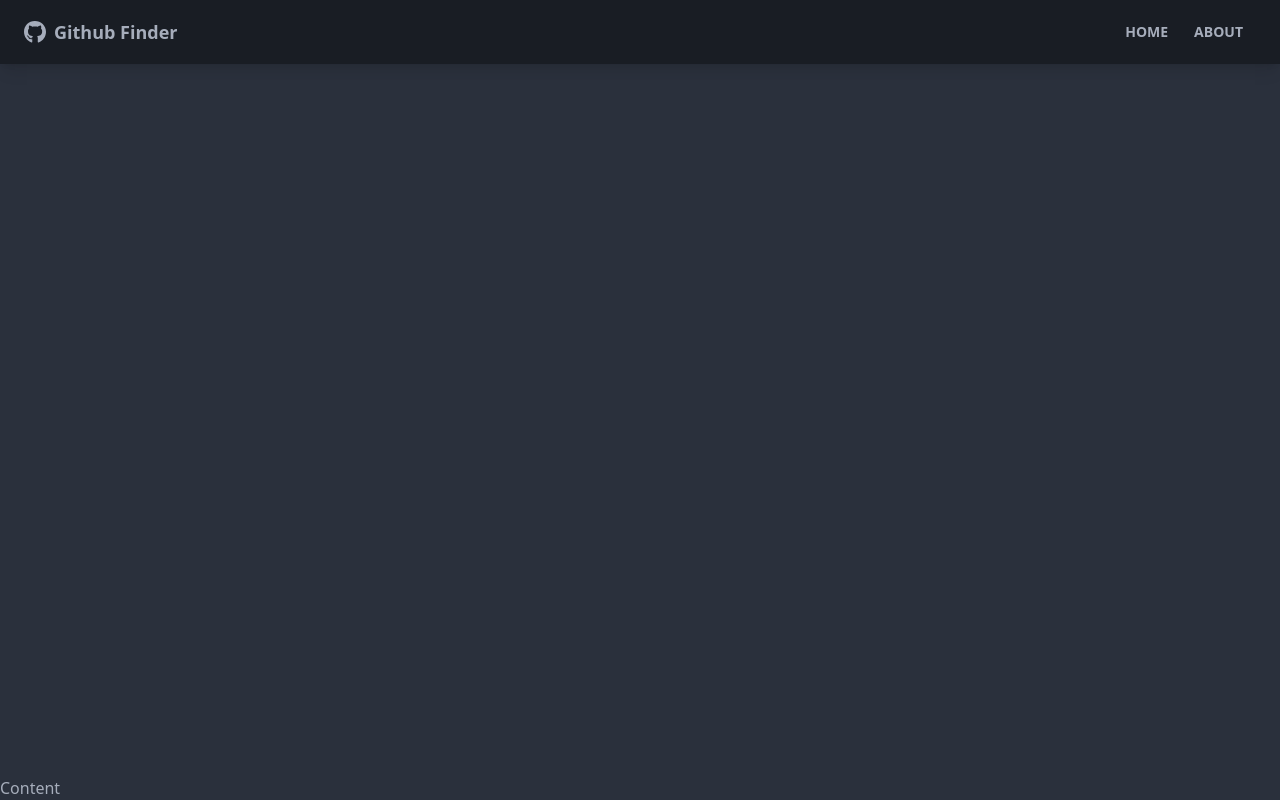
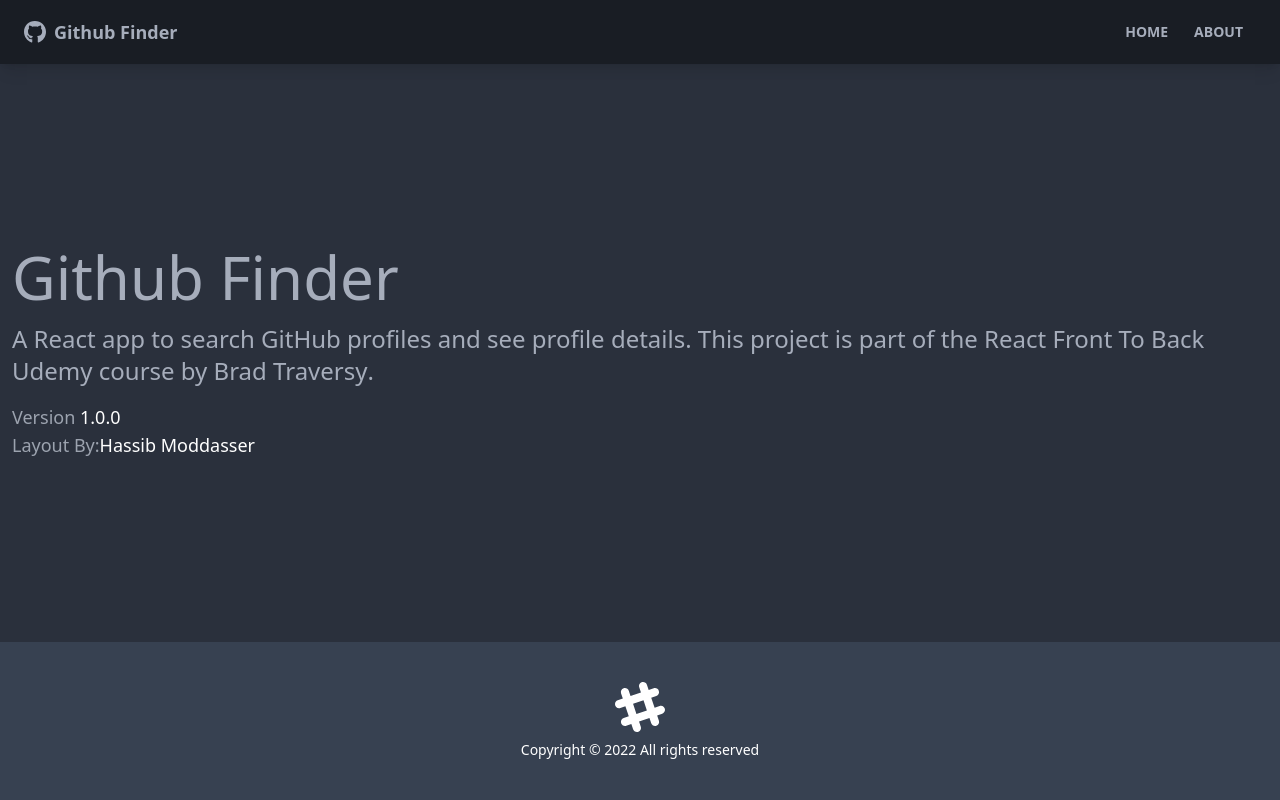
Before and after one commit to muksis/github-finder, a React (Create React App) app: page /about in a window 1280 px wide. Built offline with nearby package versions, Linux system fonts and the light colour scheme.

Commit message:
Add components, pages and routes

```diff
--- a/src/App.js
+++ b/src/App.js
@@ -1,5 +1,9 @@
-import {BrowserRouter as Router, Routes} from 'react-router-dom';
+import {BrowserRouter as Router, Route, Routes} from 'react-router-dom';
+import Home from './pages/Home';
+import About from './pages/About';
+import NotFound from './pages/NotFound';
 import Navbar from './components/layout/Navbar';
+import Footer from './components/Footer';
 
 function App() {
   return (
@@ -7,9 +11,16 @@ function App() {
       <div className='flex flex-col justify-between h-screen'>
         <Navbar />
 
-        <main>
-          Content
+        <main className='container mx-auto px-3 pb-12'>
+          <Routes>
+            <Route path='/' element={<Home />} />
+            <Route path='/about' element={<About />} />
+            <Route path='/notfound' element={<NotFound />} />
+            <Route path='/*' element={<NotFound />} />
+          </Routes>
         </main>
+
+        <Footer />
       </div>
     </Router>
   );
--- /dev/null
+++ b/src/components/Footer.jsx
@@ -0,0 +1,24 @@
+function Footer() {
+  const footerYear = new Date().getFullYear();
+
+  return (
+    <footer className='footer p-10 bg-gray-700 text-primary-content footer-center'>
+      <div>
+        <svg
+            width='50'
+            height='50'
+            viewBox='0 0 24 24'
+            xmlns='http://www.w3.org/2000/svg'
+            fillRule='evenodd'
+            clipRule='evenodd'
+            className='inline-block fill-current'
+            >
+            <path d='M22.672 15.226l-2.432.811.841 2.515c.33 1.019-.209 2.127-1.23 2.456-1.15.325-2.148-.321-2.463-1.226l-.84-2.518-5.013 1.677.84 2.517c.391 1.203-.434 2.542-1.831 2.542-.88 0-1.601-.564-1.86-1.314l-.842-2.516-2.431.809c-1.135.328-2.145-.317-2.463-1.229-.329-1.018.211-2.127 1.231-2.456l2.432-.809-1.621-4.823-2.432.808c-1.355.384-2.558-.59-2.558-1.839 0-.817.509-1.582 1.327-1.846l2.433-.809-.842-2.515c-.33-1.02.211-2.129 1.232-2.458 1.02-.329 2.13.209 2.461 1.229l.842 2.515 5.011-1.677-.839-2.517c-.403-1.238.484-2.553 1.843-2.553.819 0 1.585.509 1.85 1.326l.841 2.517 2.431-.81c1.02-.33 2.131.211 2.461 1.229.332 1.018-.21 2.126-1.23 2.456l-2.433.809 1.622 4.823 2.433-.809c1.242-.401 2.557.484 2.557 1.838 0 .819-.51 1.583-1.328 1.847m-8.992-6.428l-5.01 1.675 1.619 4.828 5.011-1.674-1.62-4.829z'></path>
+        </svg>
+        <p>Copyright &copy; {footerYear} All rights reserved</p>
+      </div>
+    </footer>
+  )
+}
+
+export default Footer;
--- /dev/null
+++ b/src/pages/About.jsx
@@ -0,0 +1,31 @@
+function About() {
+  return (
+    <>
+      <h1 className='text-6xl mb-4'>Github Finder</h1>
+      <p className='mb-4 text-2xl font-light'>
+        A React app to search GitHub profiles and see profile details. This
+        project is part of the
+        <a href='https://www.udemy.com/course/modern-react-front-to-back/'>
+          {' '}
+          React Front To Back
+        </a>{' '}
+        Udemy course by
+        <strong>
+          <a href='https://traversymedia.com'> Brad Traversy</a>
+        </strong>
+        .
+      </p>
+      <p className='text-lg text-gray-400'>
+        Version <span className='text-white'>1.0.0</span>
+      </p>
+      <p className='text-lg text-gray-400'>
+        Layout By:
+        <a className='text-white' href='https://twitter.com/hassibmoddasser'>
+          Hassib Moddasser
+        </a>
+      </p>
+    </>
+  )
+}
+
+export default About;
--- /dev/null
+++ b/src/pages/Home.jsx
@@ -0,0 +1,9 @@
+function Home() {
+  return (
+    <div>
+      <h1 className='text-6xl'>Welcome</h1>
+    </div>
+  )
+}
+
+export default Home;
--- /dev/null
+++ b/src/pages/NotFound.jsx
@@ -0,0 +1,23 @@
+import {FaHome} from 'react-icons/fa';
+import { Link } from 'react-router-dom';
+
+function NotFound() {
+  return (
+    <div className='hero'>
+      <div className='text-center hero-content'>
+          <div className='max-w-lg'>
+              <h1 className='text-8xl font-bold mb-8'>
+                  Oops!
+              </h1>
+              <p className='text-5xl mb-8'>404 – Page not found!</p>
+              <Link to='/' className='btn btn-primary btn-lg'>
+                  <FaHome className='mr-2' />
+                  Back to Home
+              </Link>
+          </div>
+      </div>
+    </div>
+  )
+}
+
+export default NotFound;
```
Also changed, not shown: 1 other file (tests, documents, lock files or other folders).
